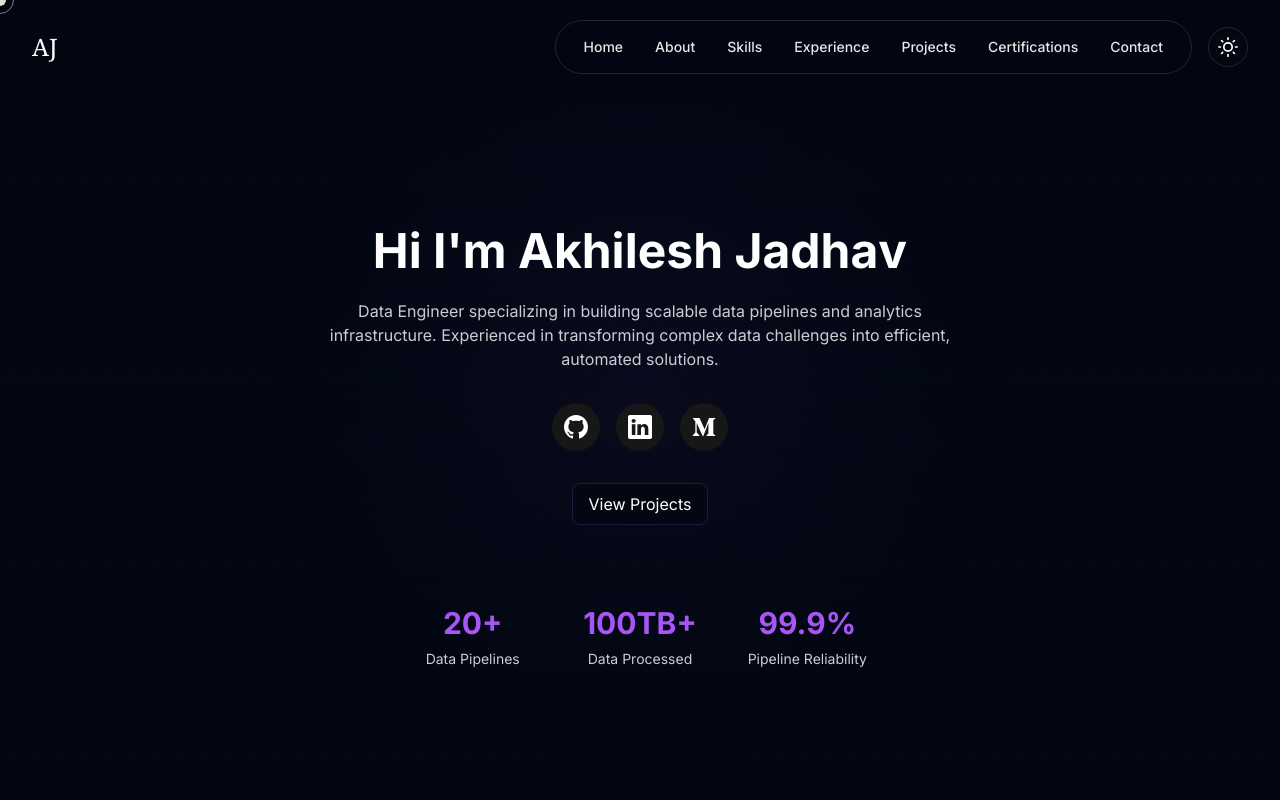
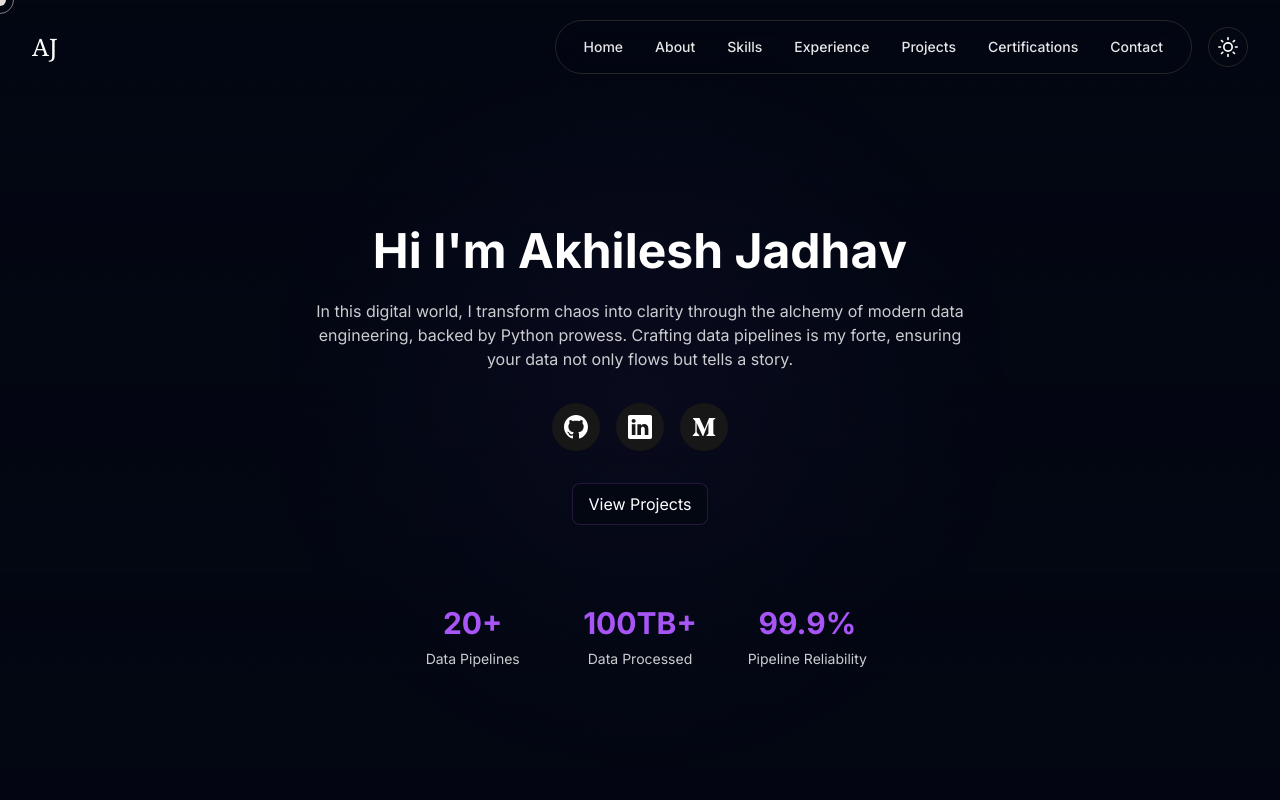
Before and after one commit to asJ26/Akhilesh-portfolio, a Next.js app: page / in a window 1280 px wide. Shown: the top 800 px of the page. Built offline with nearby package versions, Linux system fonts and the light colour scheme.

Commit message:
Update Hero.tsx

```diff
--- a/src/components/home/Hero.tsx
+++ b/src/components/home/Hero.tsx
@@ -39,9 +39,7 @@ export default function Hero() {
           </div>
 
           <p className="text-neutral-600 dark:text-white/80 max-w-2xl mx-auto text-center mt-6">
-            Data Engineer specializing in building scalable data pipelines and analytics
-            infrastructure. Experienced in transforming complex data challenges into
-            efficient, automated solutions.
+            In this digital world, I transform chaos into clarity through the alchemy of modern data engineering, backed by Python prowess. Crafting data pipelines is my forte, ensuring your data not only flows but tells a story.
           </p>
 
           <div className="flex gap-4 mt-8">
```
